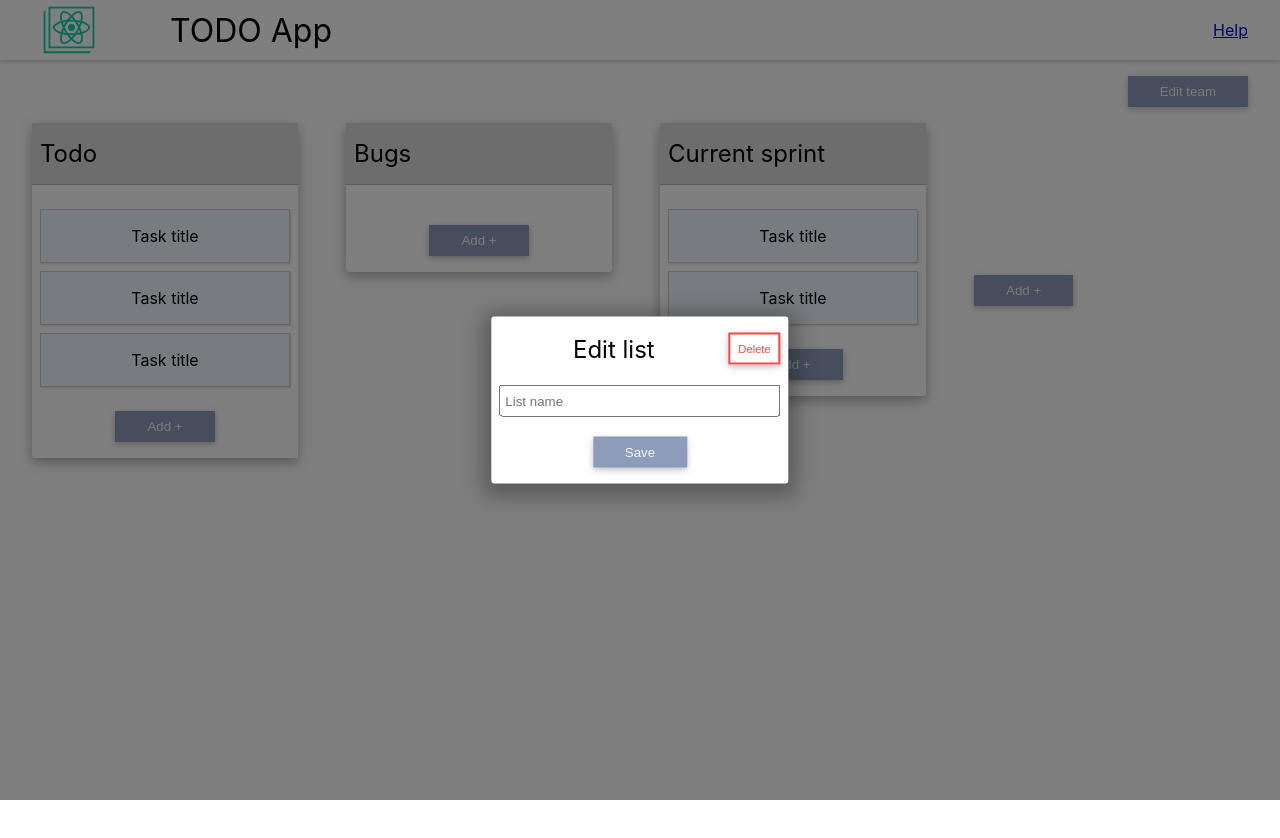
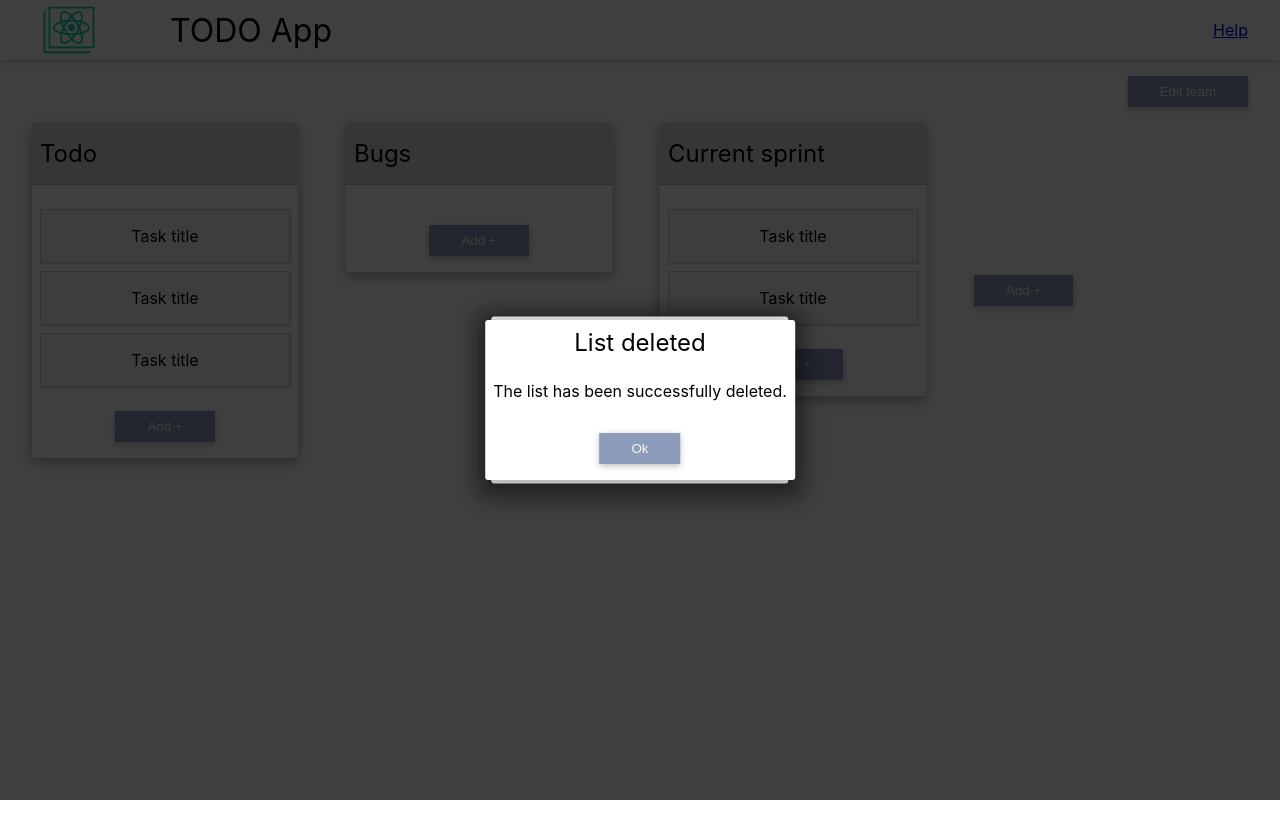
Before and after one commit to catchmareck/simple-todo-app, a React (Create React App) app: page /tasklists in a window 1280 px wide. Both pictures are taken after a click on the link "Todo". Shown: the top 838 px of the page. Built offline with nearby package versions, Linux system fonts and the light colour scheme.

Commit message:
Delete List info modal

```diff
--- a/src/components/modals/delete-list-info/delete-list-info.scss
+++ b/src/components/modals/delete-list-info/delete-list-info.scss
@@ -0,0 +1,4 @@
+#delete-list-info {
+  flex-direction: column;
+  text-align: center;
+}
--- a/src/components/modals/delete-list-info/delete-list-info.tsx
+++ b/src/components/modals/delete-list-info/delete-list-info.tsx
@@ -1,17 +1,65 @@
 import React, { Component } from 'react';
 import './delete-list-info.scss';
+import ReactDOM from "react-dom";
+import ModalOverlay from "../modal-overlay";
 
 class DeleteListInfoModal extends Component<any, any> {
 
-    constructor(props: any) {
+    private closing = false;
+    private modal: any = null;
+
+    constructor(props: { show: boolean }) {
         super(props);
+
+        this.state = {
+            show: props.show
+        };
+
+        this.closeModal = this.closeModal.bind(this);
+    }
+
+    componentDidUpdate(prevProps: Readonly<any>, prevState: Readonly<any>, snapshot?: any): void {
+
+        if (!this.closing && this.state.show !== this.props.show) {
+            this.setState({ show: this.props.show });
+        }
+
+        if (this.modal === null && this.props.show === true) {
+
+            this.modal = document.createElement('div');
+            this.modal.style.position = 'absolute';
+            this.modal.style.width = '100%';
+            this.modal.style.height = '100%';
+            document.body.prepend(this.modal);
+            ReactDOM.render(<ModalOverlay />, this.modal);
+        }
+    }
+
+    closeModal() {
+
+        this.closing = true;
+        this.setState({ show: false }, () => {
+
+            ReactDOM.unmountComponentAtNode(this.modal);
+            document.body.removeChild(this.modal);
+
+            this.modal = null;
+            this.closing = false
+        });
+
     }
 
     render(): React.ReactElement<any, string | React.JSXElementConstructor<any>> | string | number | {} | React.ReactNodeArray | React.ReactPortal | boolean | null | undefined {
 
         return (
-            <div id="delete-list-info" className="d-flex px-3">
-                To ma być modal delete list info
+            <div id="delete-list-info" className={`modal ${this.state.show ? 'show' : ''}`}>
+                <div className="modal-header">
+                    <p className="title">List deleted</p>
+                </div>
+                <div className="modal-body">
+                    <p>The list has been successfully deleted.</p>
+                    <button onClick={this.closeModal}>Ok</button>
+                </div>
             </div>
         );
     }
--- a/src/components/tasklists/tasklists.tsx
+++ b/src/components/tasklists/tasklists.tsx
@@ -1,6 +1,6 @@
 import React, { Component } from 'react';
 import './tasklists.scss';
-import {CreateListModal, EditListModal} from "../index";
+import {CreateListModal, DeleteListInfoModal, EditListModal} from "../index";
 
 class Taskslists extends Component<any, any> {
 
@@ -10,10 +10,12 @@ class Taskslists extends Component<any, any> {
         this.state = {
             showCreateListModal: false,
             showEditListModal: false,
+            showDeleteListModal: false,
         };
 
         this.showCreateListModal = this.showCreateListModal.bind(this);
         this.showEditListModal = this.showEditListModal.bind(this);
+        this.showDeleteListModal = this.showDeleteListModal.bind(this);
     }
 
     showCreateListModal() {
@@ -24,6 +26,12 @@ class Taskslists extends Component<any, any> {
     showEditListModal() {
 
         this.setState({ showEditListModal: true });
+        this.showDeleteListModal();
+    }
+
+    showDeleteListModal() {
+
+        this.setState({ showDeleteListModal: true });
     }
 
     render(): React.ReactElement<any, string | React.JSXElementConstructor<any>> | string | number | {} | React.ReactNodeArray | React.ReactPortal | boolean | null | undefined {
@@ -63,6 +71,7 @@ class Taskslists extends Component<any, any> {
                 </div>
                 <CreateListModal show={this.state.showCreateListModal} />
                 <EditListModal show={this.state.showEditListModal} />
+                <DeleteListInfoModal show={this.state.showDeleteListModal}/>
             </div>
         );
     }
```
